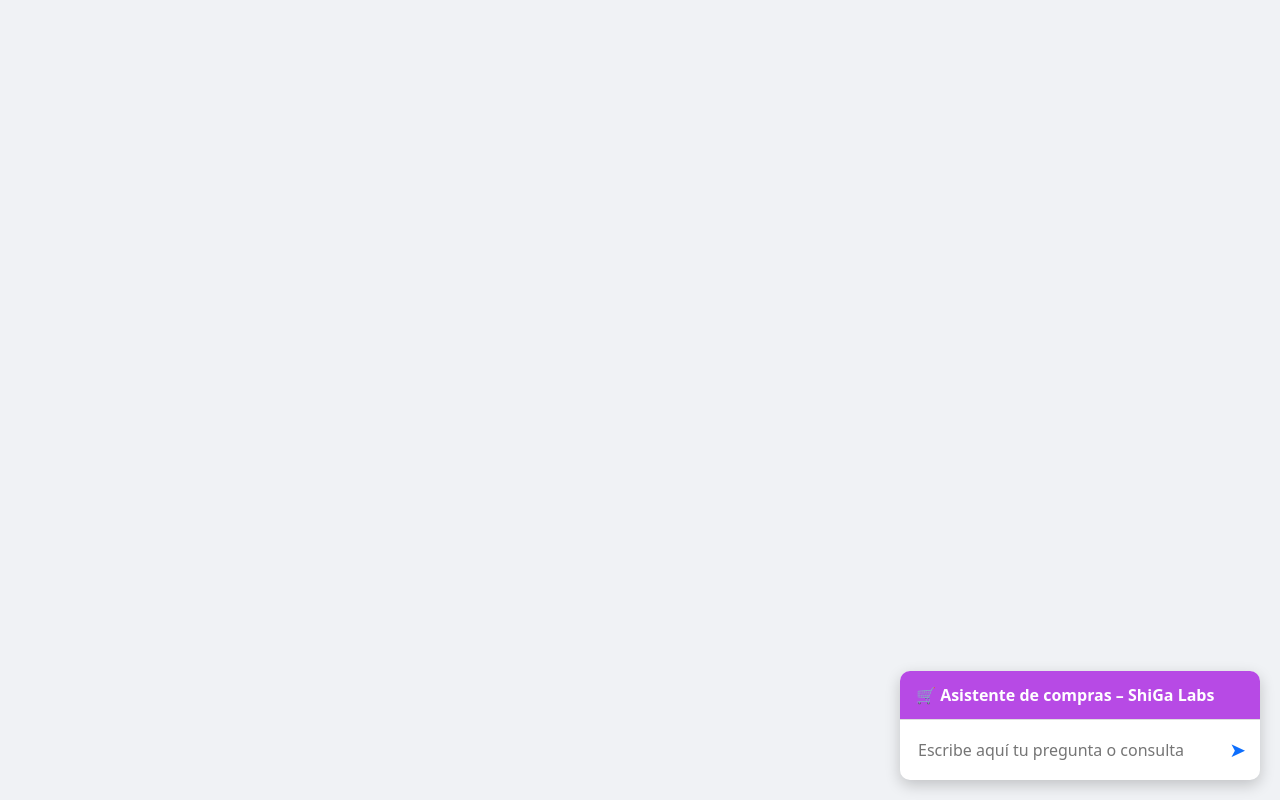
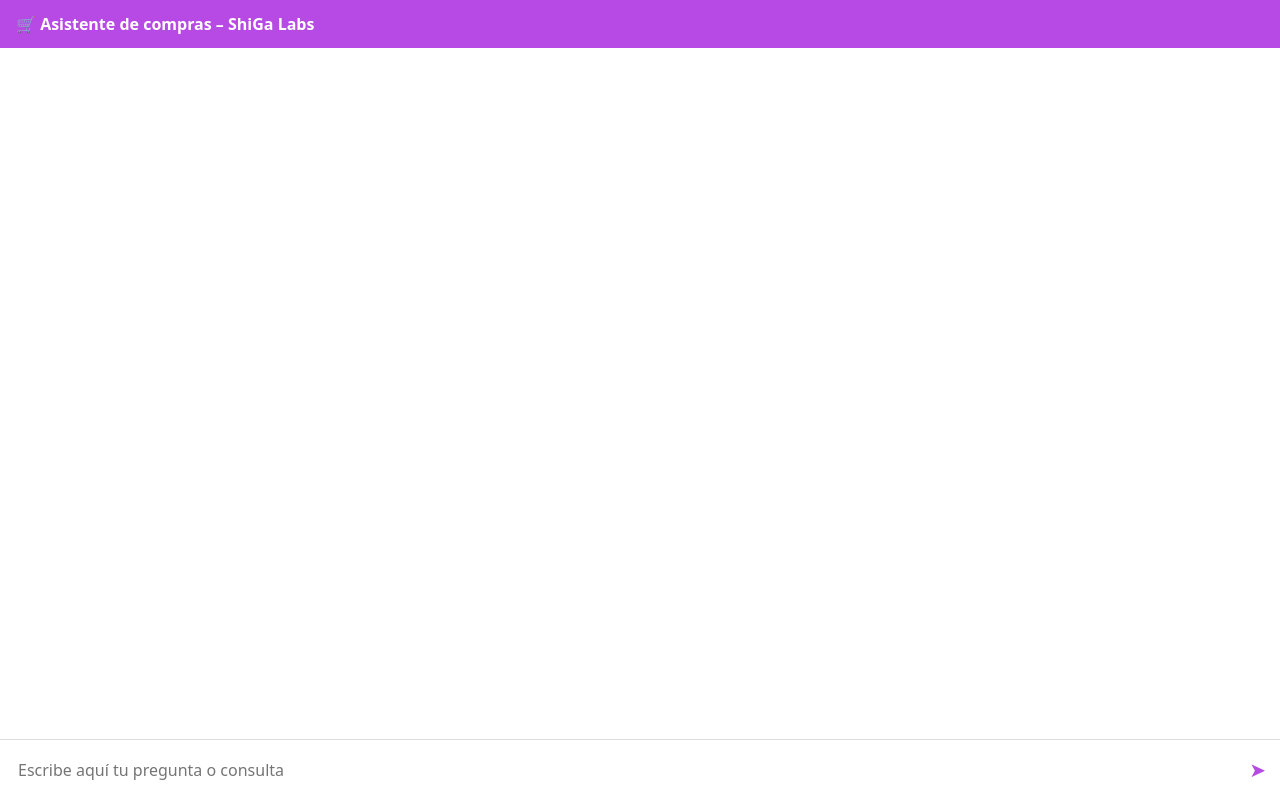
Before and after one commit to Pierr0tDevs/ChatBot-SL, a Flask app: page / in a window 1280 px wide. Run offline with Flask 3, Linux system fonts and the light colour scheme.

Commit message:
index.html

```diff
--- a/templates/index.html
+++ b/templates/index.html
@@ -7,40 +7,35 @@
   <link href="https://cdn.jsdelivr.net/npm/bootstrap@5.3.3/dist/css/bootstrap.min.css" rel="stylesheet">
 
   <style>
-    body {
+    html, body {
+      margin: 0;
+      padding: 0;
+      height: 100%;
       background-color: #f0f2f5;
-      margin: 0;
       font-family: system-ui, sans-serif;
     }
 
-    .chat-widget {
-      position: fixed;
-      bottom: 20px;
-      right: 20px;
-      width: 360px;
-      max-height: 85vh;
-      background-color: #fff;
-      border-radius: 10px;
-      box-shadow: 0 5px 15px rgba(0,0,0,0.2);
+    .chat-container {
+      height: 100%;
+      width: 100%;
       display: flex;
       flex-direction: column;
-      overflow: hidden;
-      z-index: 1000;
+      background-color: #fff;
     }
 
     .chat-header {
-  background-color: #B74AE5; /* violeta ShiGa Labs */
+      background-color: #B74AE5;
       color: white;
       padding: 12px 16px;
       font-weight: bold;
     }
 
-    }
-
     .chat-body {
+      flex-grow: 1;
+      overflow-y: auto;
       padding: 16px;
-      overflow-y: auto;
-      flex-grow: 1;
+      display: flex;
+      flex-direction: column;
     }
 
     .chat-message {
@@ -56,14 +51,12 @@
     .user-msg {
       background-color: #d1e7dd;
       align-self: flex-end;
-      margin-left: auto;
       text-align: right;
     }
 
     .bot-msg {
       background-color: #f1f1f1;
       align-self: flex-start;
-      margin-right: auto;
       text-align: left;
     }
 
@@ -84,7 +77,7 @@
     .chat-footer button {
       background: none;
       border: none;
-      color: #0d6efd;
+      color: #B74AE5;
       font-size: 20px;
       margin-left: 10px;
       cursor: pointer;
@@ -103,7 +96,7 @@
 </head>
 <body>
 
-<div class="chat-widget">
+<div class="chat-container">
   <div class="chat-header">
     🛒 Asistente de compras – ShiGa Labs
   </div>
@@ -118,9 +111,7 @@
           <span class="text-muted"><em>💬 Pensando...</em></span>
         {% endif %}
       </div>
-
-
-      {% if "No he encontrado un producto" in item.respuesta %}
+      {% if item.respuesta and "No he encontrado un producto" in item.respuesta %}
         <a class="btn btn-sm btn-success whatsapp-link" href="https://wa.me/59892807084?text=Hola%20ShiGa%20Labs%2C%20tengo%20una%20consulta%20sobre%20un%20producto%20que%20el%20bot%20no%20pudo%20responder." target="_blank">
           💬 Consultar por WhatsApp
         </a>
@@ -135,13 +126,13 @@
 </div>
 
 <script>
-  // Scroll automático al fondo
   const chatBody = document.getElementById('chatBody');
   if (chatBody) {
+    const isNearBottom = chatBody.scrollHeight - chatBody.scrollTop - chatBody.clientHeight < 60;
+    if (isNearBottom) {
       chatBody.scrollTop = chatBody.scrollHeight;
+    }
   }
 </script>
 
-<script src="https://cdn.jsdelivr.net/npm/bootstrap@5.3.3/dist/js/bootstrap.bundle.min.js"></script>
-</body>
-</html>
+<script src="https://cdn.jsdelivr.net/npm/bootstrap@5.3.3/dist/js/bootstrap.bundle.min.js"></script
```
Lines whose indentation alone changed are shown as unchanged.
